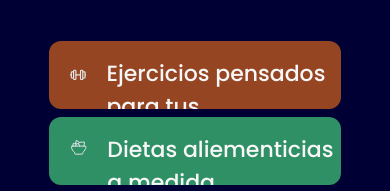
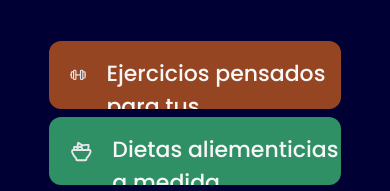
Before and after one commit to BryanGordon/gym, a React (Vite) app: page / in a window 390 px wide. Shown: the part 3433-3624 px from the top of the page. Built offline with nearby package versions, Linux system fonts and the light colour scheme.

Commit message:
Add responsive icon styles

```diff
--- a/src/icons/Salad.tsx
+++ b/src/icons/Salad.tsx
@@ -9,6 +9,7 @@ export function SaladIcon () {
       strokeWidth='1.2'
       strokeLinecap='round'
       strokeLinejoin='round'
+      className='max-[720px]:stroke-2 max-[550px]:stroke-[1.8] max-[550px]:w-[30px] max-[550px]:h-[30px] max-[450px]:mb-2 max-[450px]:w-[35px] max-[450px]:h-[35px]'
     >
       <path stroke='none' d='M0 0h24v24H0z' fill='none' />
       <path d='M4 11h16a1 1 0 0 1 1 1v.5c0 1.5 -2.517 5.573 -4 6.5v1a1 1 0 0 1 -1 1h-8a1 1 0 0 1 -1 -1v-1c-1.687 -1.054 -4 -5 -4 -6.5v-.5a1 1 0 0 1 1 -1z' />
```
